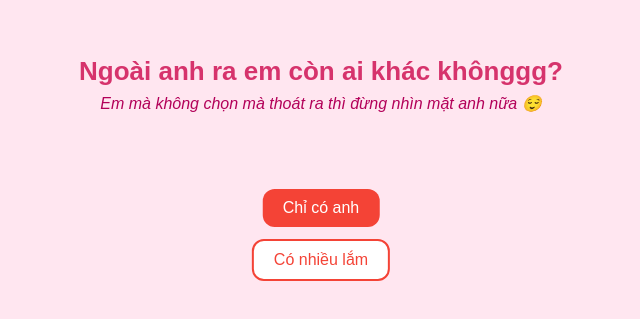
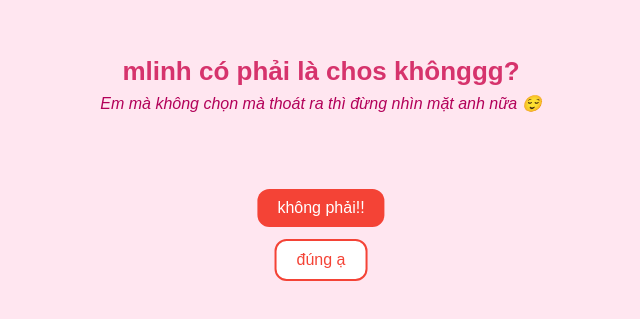
Before and after one commit to Minh9112/mlinh, a plain HTML site: page index.html in a window 1280 px wide. Shown: the part 241-560 px from the top of the page, without its empty margins (319-959 px from the left). Drawn offline with Linux system fonts and the light colour scheme.

Commit message:
Update index.html

```diff
--- a/index.html
+++ b/index.html
@@ -101,17 +101,17 @@
   </style>
 </head>
 <body>
-  <h1>Ngoài anh ra em còn ai khác khônggg?</h1>
+  <h1>mlinh có phải là chos khônggg?</h1>
   <p>Em mà không chọn mà thoát ra thì đừng nhìn mặt anh nữa 😌</p>
 
   <div class="buttons">
-    <button id="yesBtn">Chỉ có anh</button>
-    <button id="noBtn" onclick="showPopup()">Có nhiều lắm</button>
+    <button id="yesBtn">không phải!!</button>
+    <button id="noBtn" onclick="showPopup()">đúng ạ</button>
   </div>
 
   <!-- Custom popup -->
   <div id="popup">
-    <strong></strong> ok hiểu  rồi!</strong><br>
+    <strong></strong> kew lew  đồ chos!</strong><br>
     <button onclick="closePopup()">Đóng</button>
   </div>
 
```
